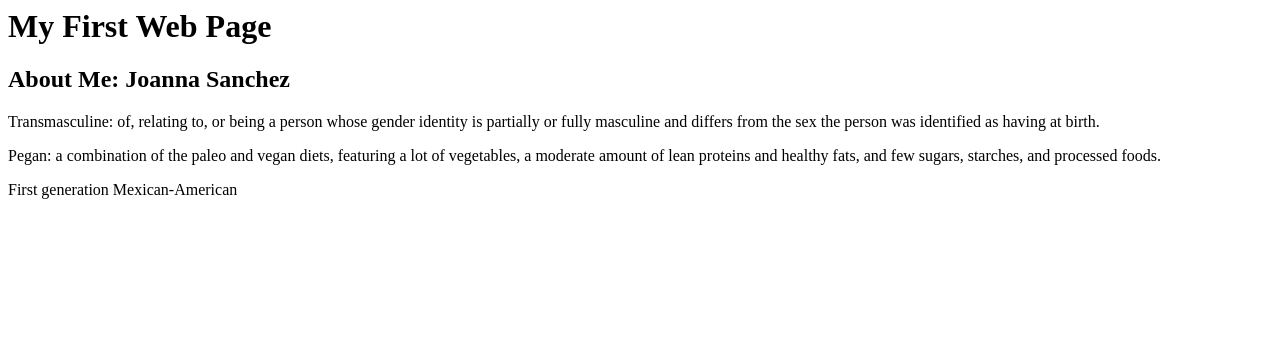
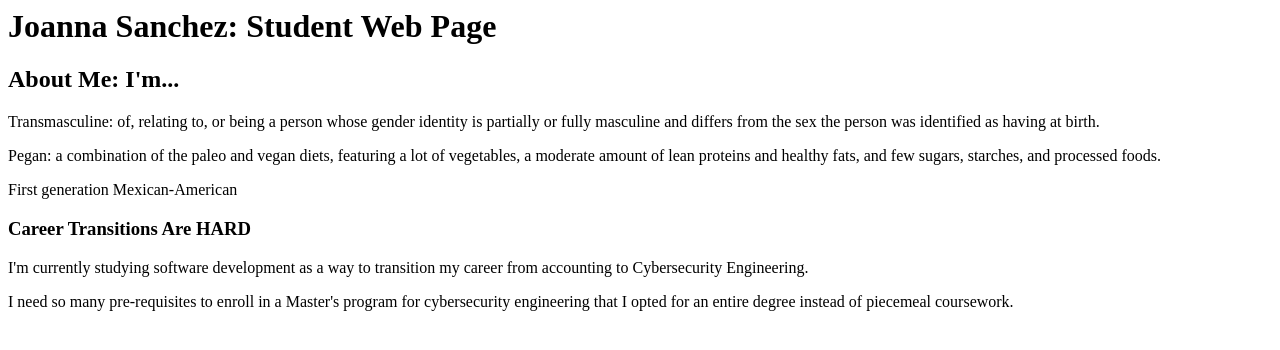
Before and after one commit to d-monkey-CG/Web-Development, a plain HTML site: page index.html in a window 1280 px wide. Drawn offline with Linux system fonts and the light colour scheme.

Commit message:
git commit -m "Second Release of Student Web Page"

```diff
--- a/index.html
+++ b/index.html
@@ -1,5 +1,8 @@
-<h1>My First Web Page</h1>
-<h2>About Me: Joanna Sanchez</h2>
+<h1>Joanna Sanchez: Student Web Page</h1>
+<h2>About Me: I'm...</h2>
 <p>Transmasculine: of, relating to, or being a person whose gender identity is partially or fully masculine and differs from the sex the person was identified as having at birth.</p>
 <p>Pegan: a combination of the paleo and vegan diets, featuring a lot of vegetables, a moderate amount of lean proteins and healthy fats, and few sugars, starches, and processed foods.</p>
 <p>First generation Mexican-American</p>
+<h3>Career Transitions Are HARD</h3>
+<p>I'm currently studying software development as a way to transition my career from accounting to Cybersecurity Engineering.</p>
+<p>I need so many pre-requisites to enroll in a Master's program for cybersecurity engineering that I opted for an entire degree instead of piecemeal coursework.</p>
```
